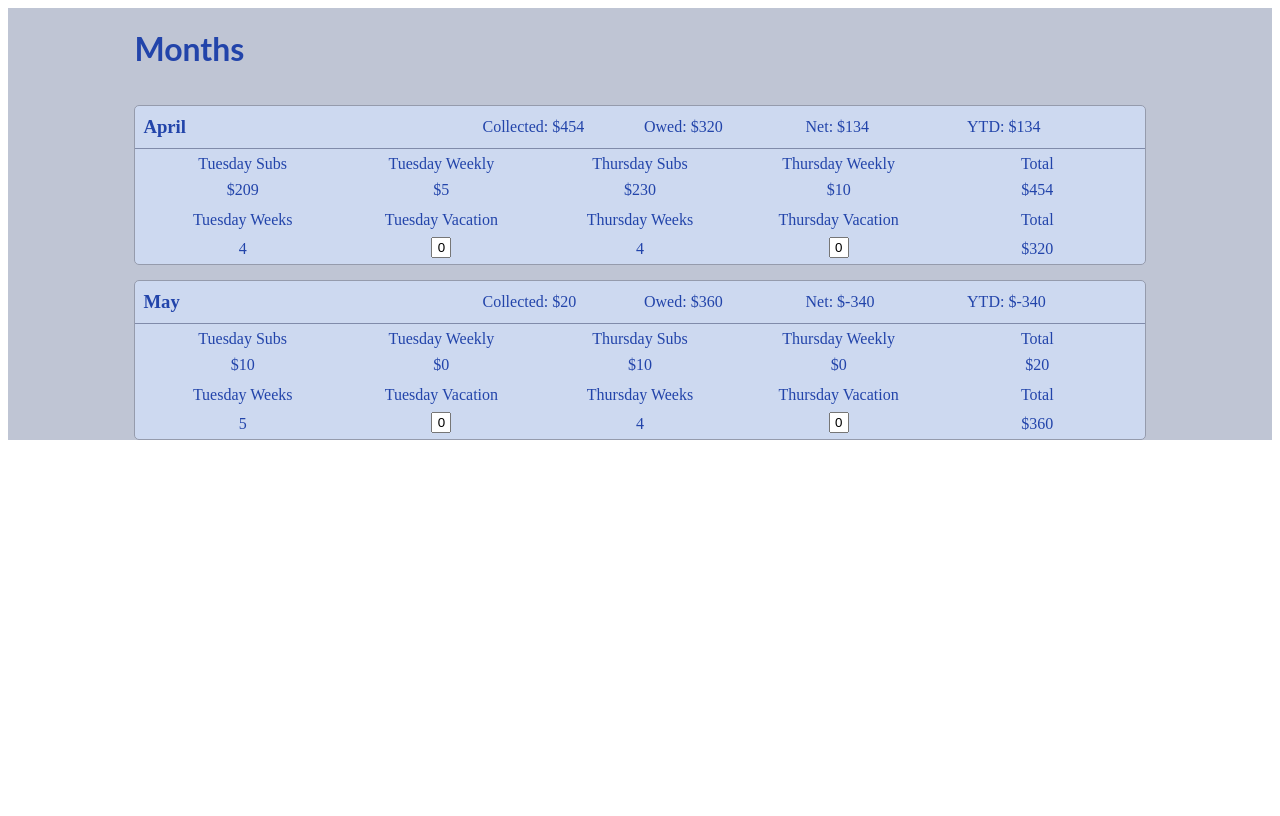
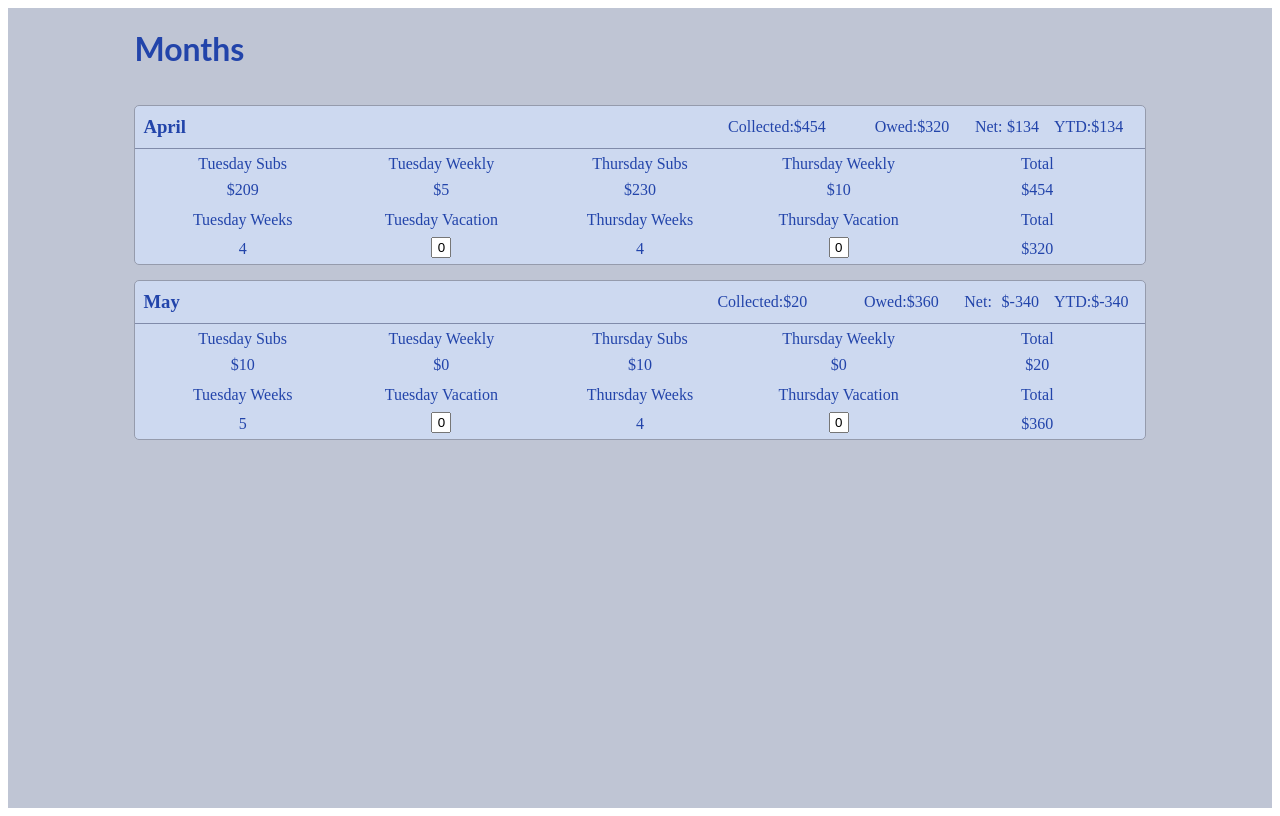
Before and after one commit to hblove1/aim-payment-tracker, a React (Create React App) app: page / in a window 1280 px wide. Built offline with nearby package versions, Linux system fonts and the light colour scheme.

Commit message:
1 file modified

```diff
--- a/src/style.css
+++ b/src/style.css
@@ -5,6 +5,7 @@ p {
 
 #root {
   background-color: #808baa80;
+  height: 100vh;
 }
 
 .container {
@@ -36,9 +37,15 @@ p {
 }
 
 .header {
-  grid-template-columns: 2fr 4fr;
+  grid-template-columns: 1fr;
   align-items: center;
   border-bottom: 1px solid #808baa;
+}
+
+@media (min-width: 600px) {
+  .header {
+    grid-template-columns: 2fr 4fr;
+  }
 }
 
 .header h3 {
@@ -46,7 +53,19 @@ p {
 }
 
 .bottomline {
-  grid-template-columns: repeat(4, 1fr);
+  display: flex;
+  justify-content: end;
+}
+
+.bottomline-section {
+  display: grid;
+  padding-left: 15px;
+}
+
+@media (min-width: 700px) {
+  .bottomline-section {
+    grid-template-columns: repeat(2, 1fr);
+  }
 }
 
 .collected {
```
